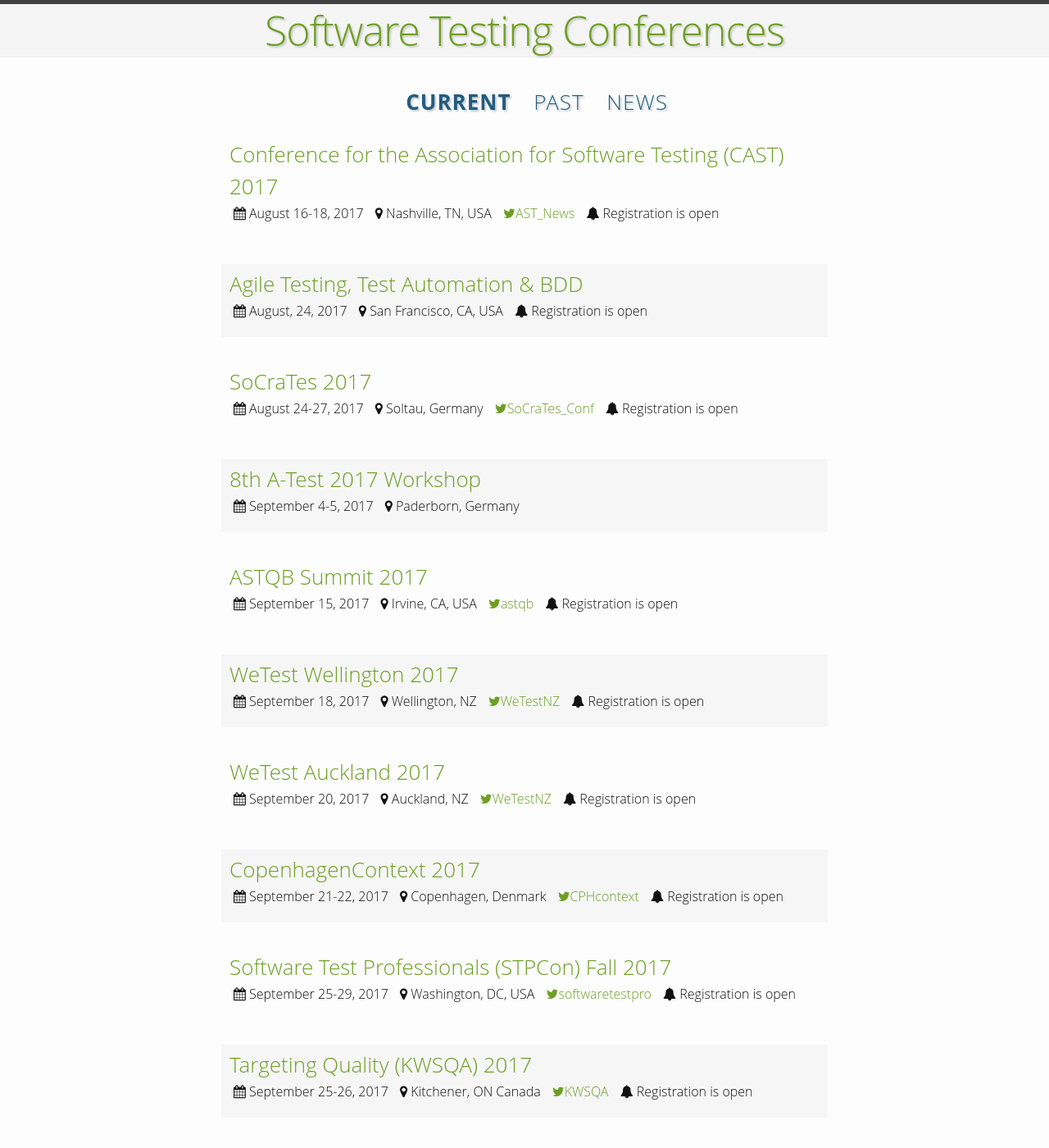
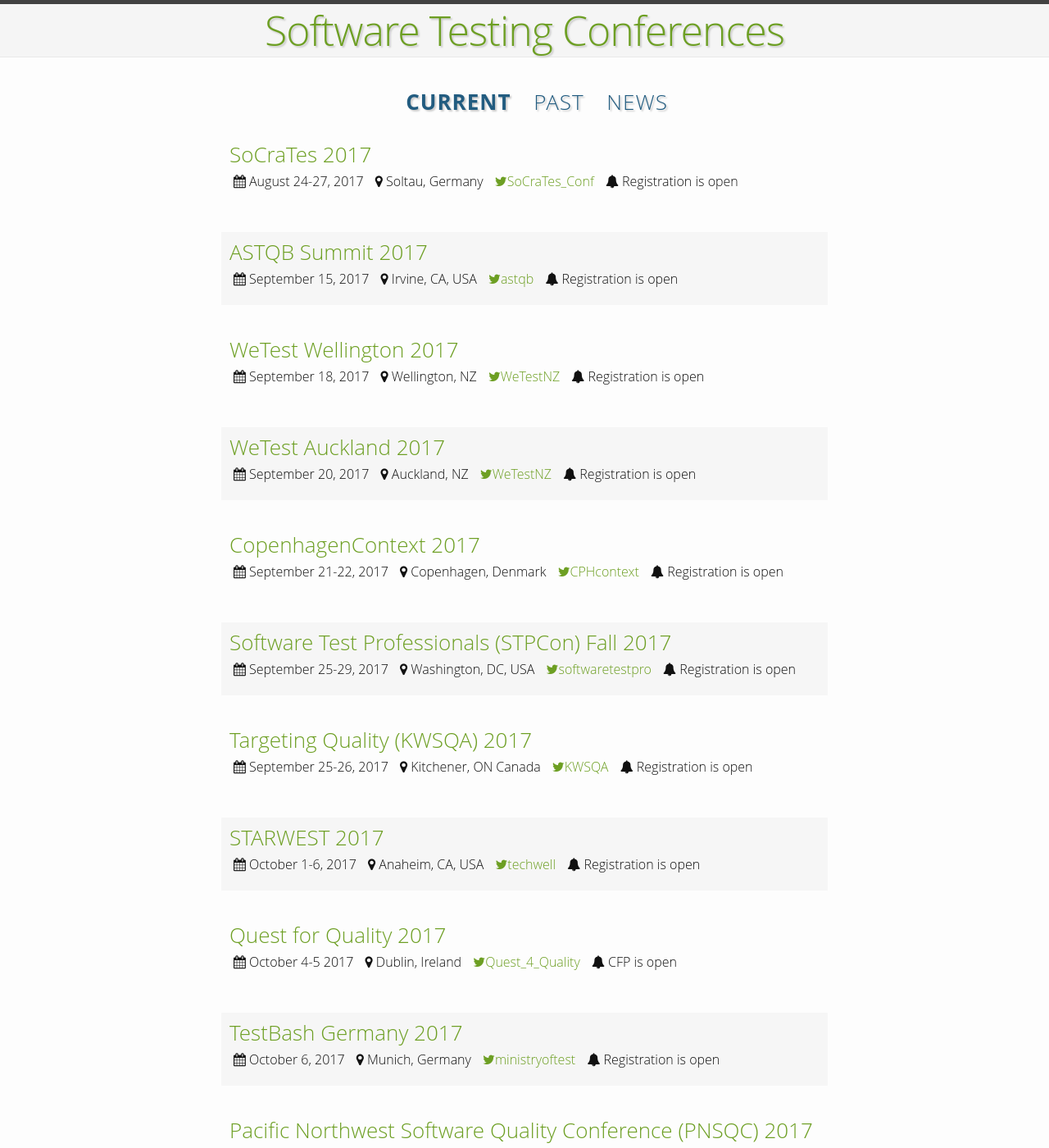
Before and after one commit to TestingConferences/testingconferences.github.io, a Jekyll site: the page built from index.html, in a window 1280 px wide and 1400 px high. Shown: the whole window at 82% size. Built offline with Jekyll 4.4.1, drawn with Linux system fonts in a browser that asks for light colours; some of the changed text lies outside the part shown.

Commit message:
Moved current to past

```diff
--- a/_data/current.yml
+++ b/_data/current.yml
@@ -1,27 +1,9 @@
-- name: Conference for the Association for Software Testing (CAST) 2017
-  location: Nashville, TN, USA
-  dates: "August 16-18, 2017"
-  url: https://www.associationforsoftwaretesting.org/conference/cast-2017/
-  twitter: AST_News
-  status: Registration is open
-
-- name: Agile Testing, Test Automation & BDD
-  location: San Francisco, CA, USA
-  dates: "August, 24, 2017"
-  url: https://www.testingmind.com/event/agile-testing-test-automation-bdd-san-francisco/
-  status: Registration is open
-
 - name: SoCraTes 2017
   location: Soltau, Germany
   dates: "August 24-27, 2017"
   url: https://www.socrates-conference.de/
   twitter: SoCraTes_Conf
   status: Registration is open
-
-- name: 8th A-Test 2017 Workshop
-  location: Paderborn, Germany
-  dates: "September 4-5, 2017"
-  url: https://a-test.org/
 
 - name: ASTQB Summit 2017
   location: Irvine, CA, USA
@@ -91,20 +73,13 @@
   dates: "October 9-11, 2017"
   url: http://www.pnsqc.org/
   twitter: PNSQC
-  status: Registration is open
+  status: CFP is closed
 
 - name: SeleniumConf (SeConf) Berlin 2017
   location: Berlin, Germany
   dates: "October 9-11, 2017"
   url: http://seleniumconf.de/
   twitter: seleniumconf
-  status: Registration is open
-
-- name: Quality Jam London 2017
-  location: London, England
-  dates: "October 11, 2017"
-  url: http://qualityjam.net/uk/?utm_source=Other&utm_medium=Listing&utm_campaign=TestingConferences.org%20Quality%20Jam%20London%202017
-  twitter: qasymphony
   status: Registration is open
 
 - name: STARCanada 2017
@@ -204,19 +179,6 @@
   twitter: TestMastersAcad
   status: CFP is open
 
-- name: STC 2017
-  location: Bangalore, India
-  dates: "December 7-8, 2017"
-  url: http://qaistc.com/2017/
-  twitter: QAISTC
-
-- name: TConf 2017
-  location: Melbourne, Australia
-  dates: "December 8, 2017"
-  url: https://tconf.io/
-  twitter: tconfmelbourne
-  status: Registration is open
-
 - name: Heisenbug Moscow 2017
   location: Moscow, Russia
   dates: "December 8-9, 2017"
--- a/_data/past.yml
+++ b/_data/past.yml
@@ -1,3 +1,9 @@
+- name: Conference for the Association for Software Testing (CAST) 2017
+  location: Nashville, TN, USA
+  dates: "August 16-18, 2017"
+  url: https://www.associationforsoftwaretesting.org/conference/cast-2017/
+  twitter: AST_News
+
 - name: Perfguild 2017
   location: Online
   dates: "July 31 - August 2, 2017"
@@ -65,11 +71,6 @@
   location: Herzliya, Israel
   dates: "June 18-22, 2017"
   url: http://devgeekweek.jbh.co.il/learning-track/qa-geekweek/
-
-- name: 6th Agile Testing Conference
-  location: Delhi, India
-  dates: "June 16, 2017"
-  url: http://www.agileglobalevent.com/conference/agile-testing/agile-testing-conference-delhi
 
 - name: expo:QA 17
   location: Madrid, Spain
@@ -267,12 +268,6 @@
   url: http://softwaretestpro.bmeurl.co/67E71AB
   twitter: softwaretestpro
 
-- name: Agile Testing Days Asia 2017
-  location: Bengaluru, India
-  dates: "March 1-3, 2017"
-  url: http://agiletestingdays.asia/
-  twitter: stepin_forum
-
 - name: UKSTAR 2017
   location: London, England
   dates: "February 27-28, 2017"
@@ -283,12 +278,14 @@
   dates: "February 24-25, 2017"
   url: http://seleniumcamp.com/
   twitter: seleniumcamp
+  status: Registration is open
 
 - name: Conference for the Association for Software Testing (CASTx) 17
   location: Sydney, Australia
   dates: "February 20-21, 2017"
   url: https://www.associationforsoftwaretesting.org/conference/castx17/packages-and-pricing/
   twitter: AST_News
+  status: Registration is open
 
 - name: Workshop on Performance and Reliability (WOPR) 25
   location: Wellington, New Zealand
@@ -307,6 +304,7 @@
   dates: "February 7, 2017"
   url: https://qaorthehighway.com/
   twitter: QAortheHighway
+  status: Registration is open
 
 - name: Dutch Exploratory Workshop on Testing (DEWT) 7
   location: Driebergen, the Netherlands
```
